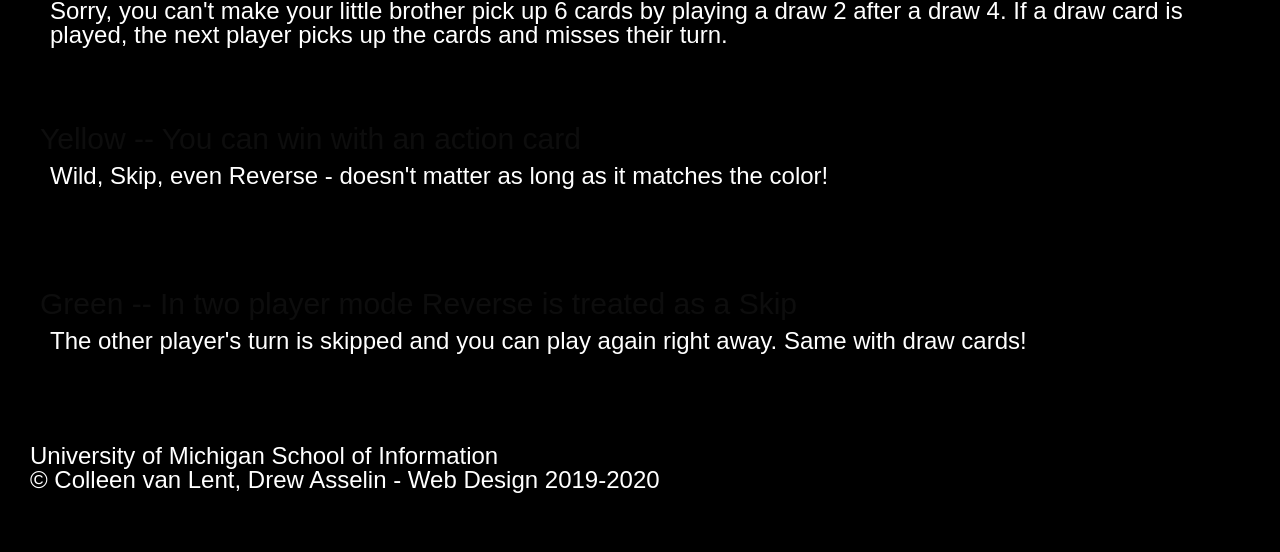
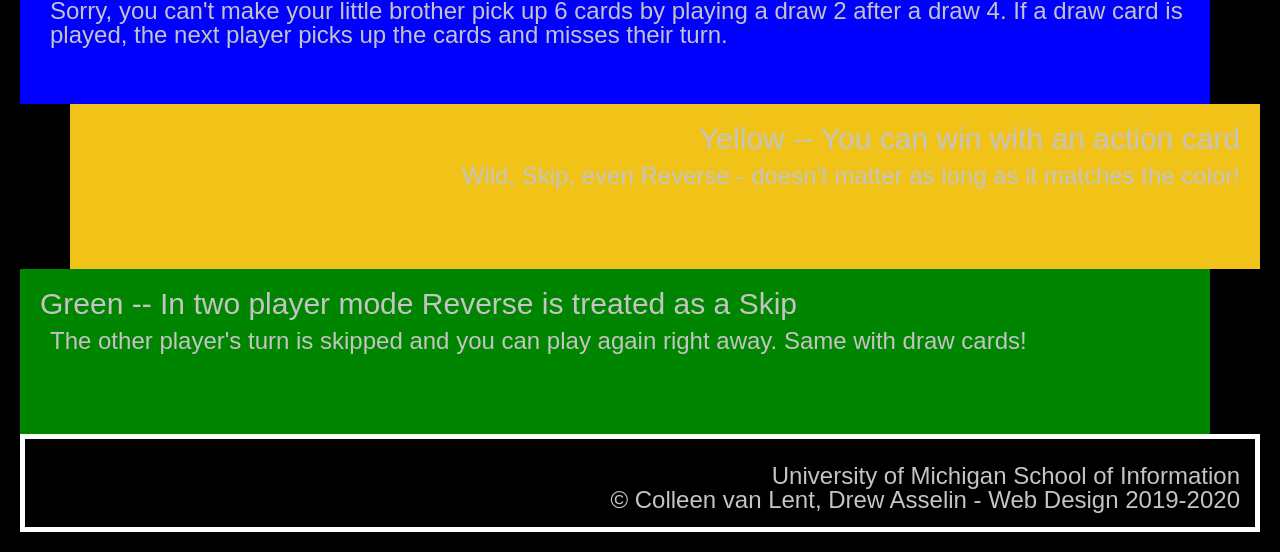
Before and after one commit to ryanblu17/hw2-w25, a plain HTML site: page index.html in a window 1280 px wide. Shown: the part 699-1251 px from the top of the page. Before the commit the page ends 1211 px from the top, so only its background shows below. Drawn offline with Linux system fonts and the light colour scheme.

Commit message:
Add files via upload

```diff
--- a/css/style.css
+++ b/css/style.css
@@ -19,16 +19,17 @@ h1{
 }
 h2  {
        font-size: 30px;
-       color: #0D0D0D;
+       color: #C4C4C4;
 }
 p{
     font-size: 24px;
     padding-top: 10px;
     padding-left: 10px;
+   color: #C4C4C4;
 }
 img {
-    width: 250px;
-    display: block;
+  width: 250px;
+  display: block;
   margin-left: auto;
   margin-right: auto;
   border: dashed white 10px ;
@@ -53,3 +54,38 @@ div.red {
  border-left: 5px;
  border-bottom: 2px
 }
+
+div.blue {
+  background-color: #0000ff;
+  text-align: left;
+  margin-right: 50px;
+  border-top: 2px;
+  border-right: 5px;
+}
+
+div.yellow {
+    background-color: #f1c319;
+    text-align: right;
+    margin-left: 50px;
+    border-bottom: 2px;
+    border-left: 5px;
+    }
+
+div.green {
+  background-color: #008500;
+  text-align: left;
+  margin-right: 50px;
+  border-right: 5px;
+  border-top: 2px;
+}
+
+
+footer {
+  border: 5px solid #ffffff;
+  font-size: 20px;
+  text-align: right;
+  padding-top: 15px;
+  padding-right: 15px;
+  padding-bottom: 15px;
+  padding-left: 0;
+}
```
